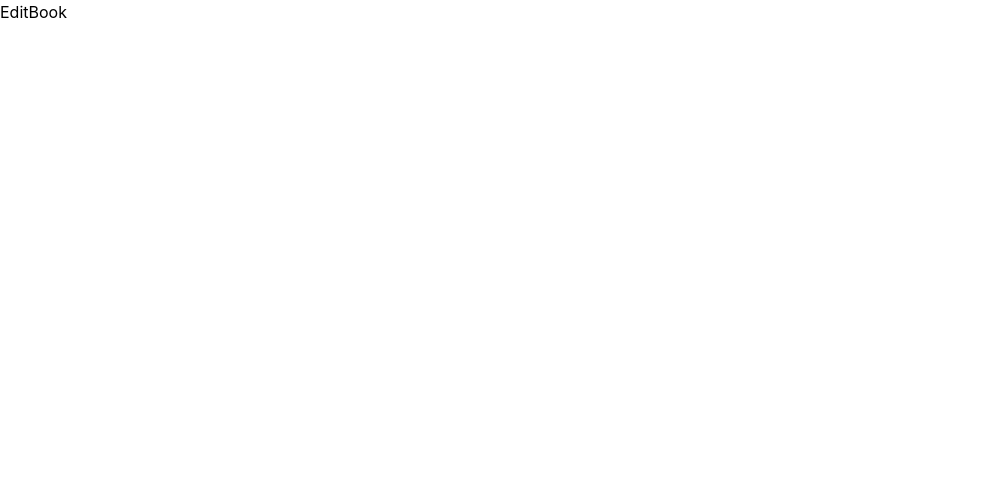
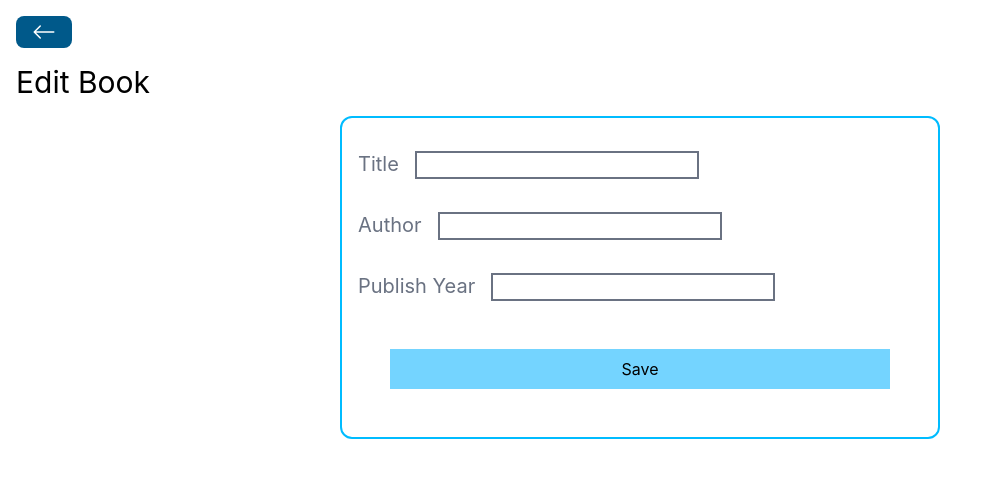
Before and after one commit to ankitsensei/book-store, a React app in the folder frontend/: page /books/edit/1 in a window 1280 px wide. Shown: the top 478 px of the page, without its empty margins (0-1002 px from the left). Built offline with nearby package versions, Linux system fonts and the light colour scheme; no server answers; the HTML template or start-up script is replaced by a standard one.

Commit message:
feat: Now you can edit from UI

```diff
--- a/frontend/src/pages/EditBook.jsx
+++ b/frontend/src/pages/EditBook.jsx
@@ -1,9 +1,95 @@
-import React from 'react'
+import React, { useState, useEffect } from "react";
+import BackBtn from "../components/BackBtn";
+import Spinner from "../components/Spinner";
+import axios from "axios";
+import { useNavigate, useParams } from "react-router";
 
 const EditBook = () => {
+  const [title, setTitle] = useState("");
+  const [author, setAuthor] = useState("");
+  const [publishYear, setPublishYear] = useState("");
+  const [loading, setLoading] = useState(false);
+  const navigate = useNavigate();
+  const { id } = useParams();
+  useEffect(() => {
+    if (!id) return;
+
+    setLoading(true);
+
+    axios
+      .get(`http://localhost:5555/books/details/${id}`)
+      .then((response) => {
+        setTitle(response.data.title);
+        setAuthor(response.data.author);
+        setPublishYear(response.data.publishYear);
+        setLoading(false);
+      })
+      .catch((error) => {
+        setLoading(false);
+        console.log(error);
+      });
+  }, [id]);
+
+  const handleEditBook = () => {
+    const data = {
+      title,
+      author,
+      publishYear,
+    };
+    setLoading(true);
+    axios
+      .put(`http://localhost:5555/books/edit/${id}`, data)
+      .then(() => {
+        setLoading(false);
+        navigate("/");
+      })
+      .catch((error) => {
+        setLoading(false);
+        navigate("/");
+        console.log(error);
+        alert("An error happend. Please check console.");
+      });
+  };
+
   return (
-    <div>EditBook</div>
-  )
-}
+    <div className="p-4">
+      <BackBtn />
+      <h1 className="text-3xl my-4">Edit Book</h1>
+      {loading ? <Spinner /> : ""}
+      <div className="flex flex-col border-2 border-sky-400 rounded-xl w-150 p-4 mx-auto">
+        <div className="my-4">
+          <label className="text-xl mr-4 text-gray-500">Title</label>
+          <input
+            type="text"
+            value={title}
+            onChange={(e) => setTitle(e.target.value)}
+            className="border-2 border-gray-500 px-4"
+          />
+        </div>
+        <div className="my-4">
+          <label className="text-xl mr-4 text-gray-500">Author</label>
+          <input
+            type="text"
+            value={author}
+            onChange={(e) => setAuthor(e.target.value)}
+            className="border-2 border-gray-500 px-4"
+          />
+        </div>
+        <div className="my-4">
+          <label className="text-xl mr-4 text-gray-500">Publish Year</label>
+          <input
+            type="number"
+            value={publishYear}
+            onChange={(e) => setPublishYear(e.target.value)}
+            className="border-2 border-gray-500 px-4"
+          />
+        </div>
+        <button className="p-2 bg-sky-300 m-8" onClick={handleEditBook}>
+          Save
+        </button>
+      </div>
+    </div>
+  );
+};
 
-export default EditBook
+export default EditBook;
```
Also changed, not shown: 1 other file (tests, documents, lock files or other folders).
